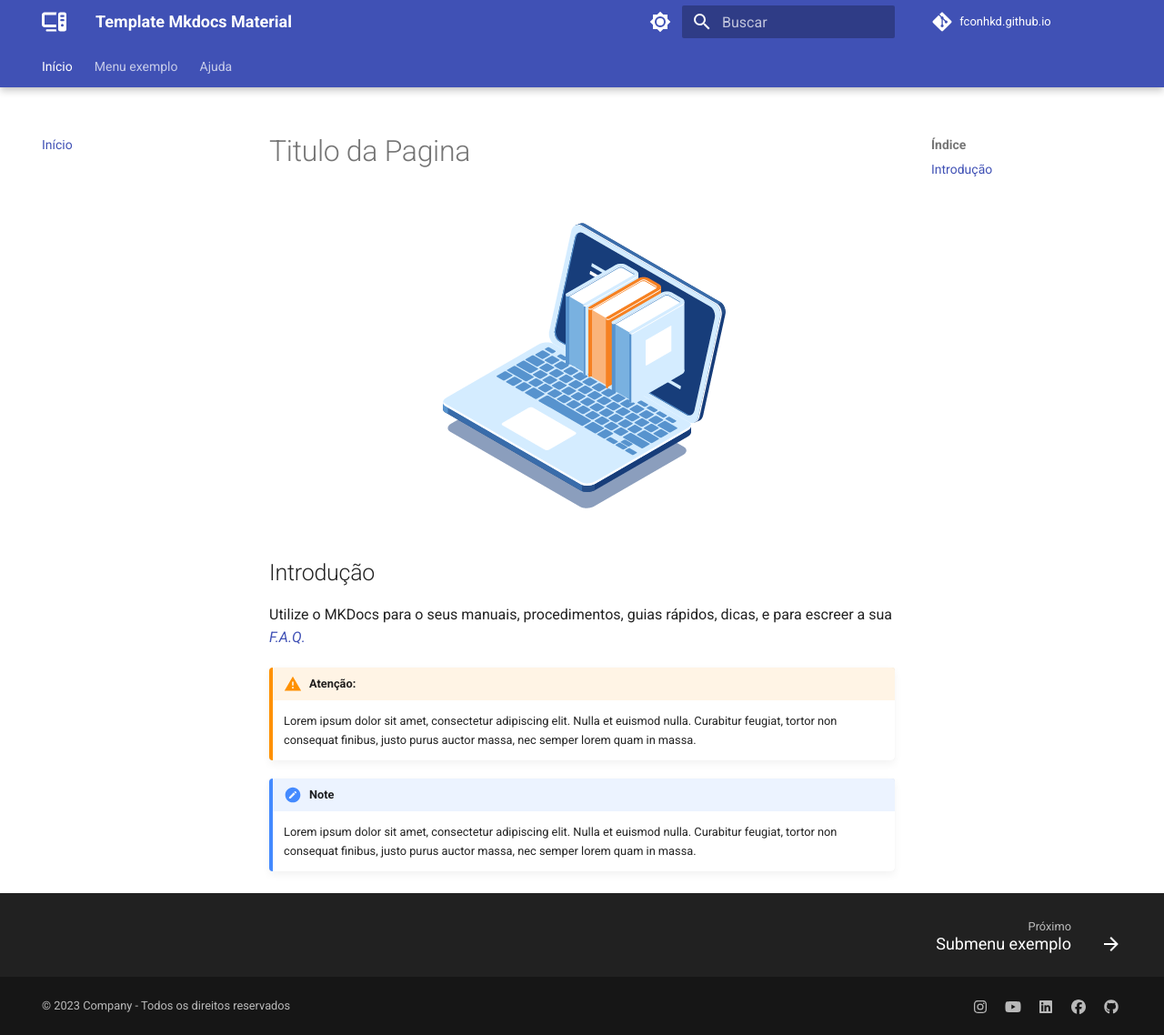
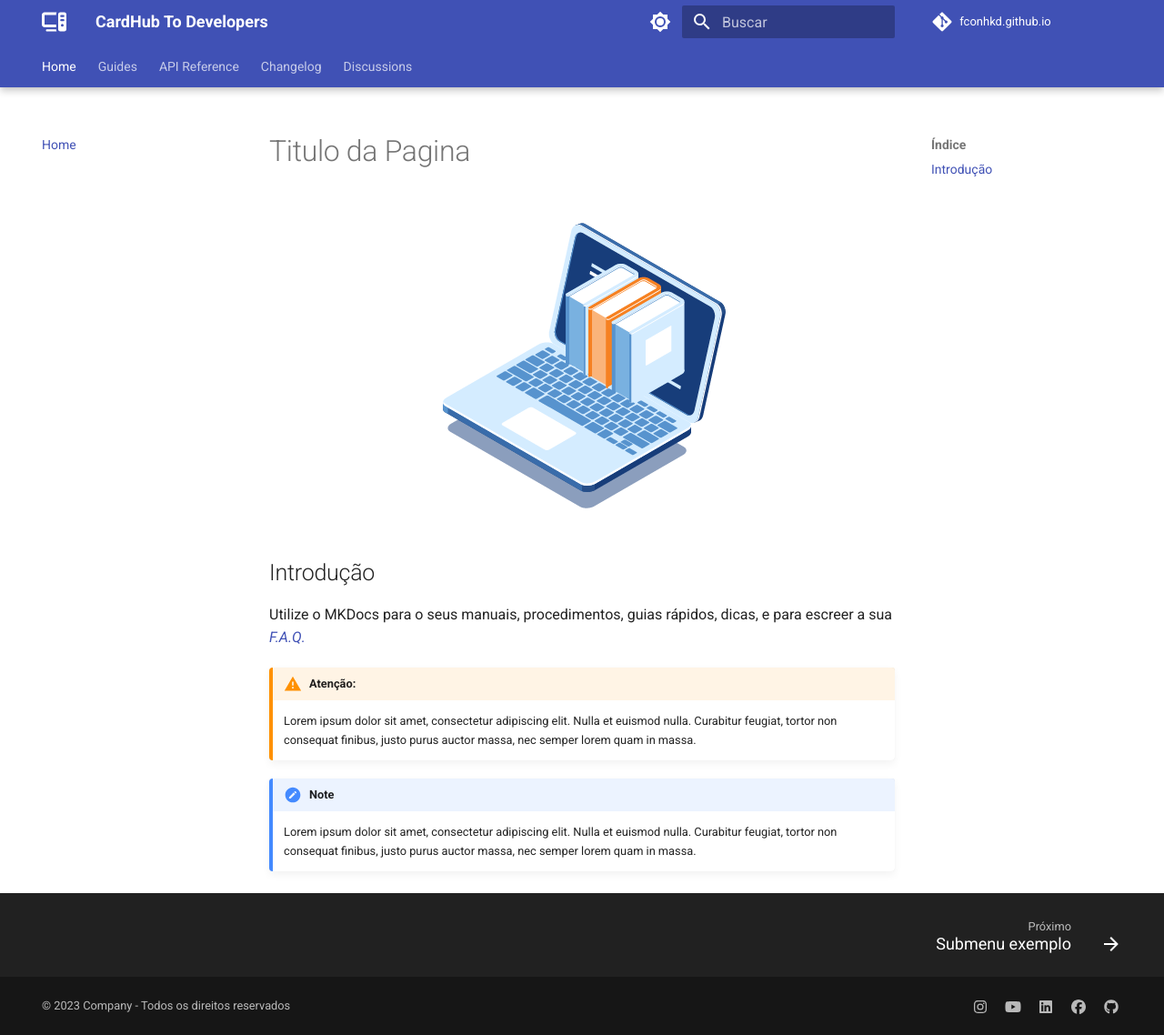
Before and after one commit to cardhub-br/cardhub-br.github.io, an MkDocs documentation site: the page built from docs/index.md, in a window 1280 px wide and 1138 px high. Shown: the whole window at 91% size. Built offline with MkDocs 1.6.1 and Material for MkDocs 9.7.7, drawn with Linux system fonts in a browser that asks for light colours; nearby versions of some CDN libraries; comment, search, counter and statistics services are not loaded.

Commit message:
habilitando comentario

```diff
--- a/mkdocs.yml
+++ b/mkdocs.yml
@@ -1,5 +1,5 @@
 # Project information
-site_name: Template Mkdocs Material
+site_name: CardHub To Developers
 site_url: http://cardhub-br.github.io
 site_author: cardhub-br
 site_description: >-
@@ -16,10 +16,12 @@
 
 # Page tree
 nav:
-        - Início: index.md
-        - Menu exemplo:
+        - Home: index.md
+        - Guides:
                 Submenu exemplo: suporte/faq.md
-        - Ajuda: sobre.md
+        - API Reference: sobre.md
+        - Changelog: changelog.md
+        - Discussions: comentarios.md
 
 
 # Configuration
--- /dev/null
+++ b/overrides/partials/comments.html
@@ -0,0 +1,50 @@
+{% if page.meta.comments %}
+  <h2 id="__comments">{{ lang.t("meta.comments") }}</h2>
+  <!-- Insert generated snippet here -->
+  <script src="https://giscus.app/client.js"
+        data-repo="cardhub-br/cardhub-br.github.io"
+        data-repo-id="R_kgDOJ5plcA"
+        data-category="General"
+        data-category-id="DIC_kwDOJ5plcM4CXyBG"
+        data-mapping="pathname"
+        data-strict="0"
+        data-reactions-enabled="1"
+        data-emit-metadata="0"
+        data-input-position="bottom"
+        data-theme="preferred_color_scheme"
+        data-lang="pt"
+        data-loading="lazy"
+        crossorigin="anonymous"
+        async>
+    </script>
+
+  <!-- Synchronize Giscus theme with palette -->
+  <script>
+    var giscus = document.querySelector("script[src*=giscus]")
+
+    /* Set palette on initial load */
+    var palette = __md_get("__palette")
+    if (palette && typeof palette.color === "object") {
+      var theme = palette.color.scheme === "slate" ? "dark" : "light"
+      giscus.setAttribute("data-theme", theme)
+    }
+
+    /* Register event handlers after documented loaded */
+    document.addEventListener("DOMContentLoaded", function() {
+      var ref = document.querySelector("[data-md-component=palette]")
+      ref.addEventListener("change", function() {
+        var palette = __md_get("__palette")
+        if (palette && typeof palette.color === "object") {
+          var theme = palette.color.scheme === "slate" ? "dark" : "light"
+
+          /* Instruct Giscus to change theme */
+          var frame = document.querySelector(".giscus-frame")
+          frame.contentWindow.postMessage(
+            { giscus: { setConfig: { theme } } },
+            "https://giscus.app"
+          )
+        }
+      })
+    })
+  </script>
+{% endif %}
```
Also changed, not shown: README.md (+2 -5 lines), docs/comentarios.md (added, +6 -0 lines), docs/changelog.md (added).
